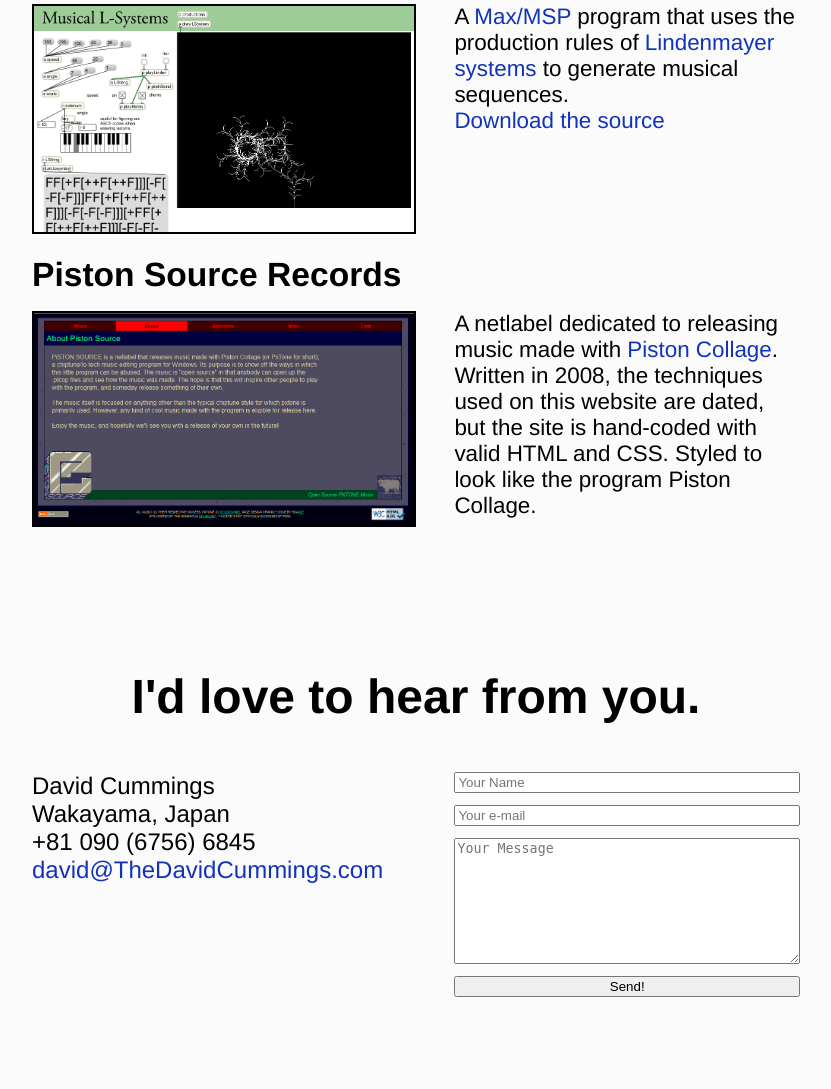
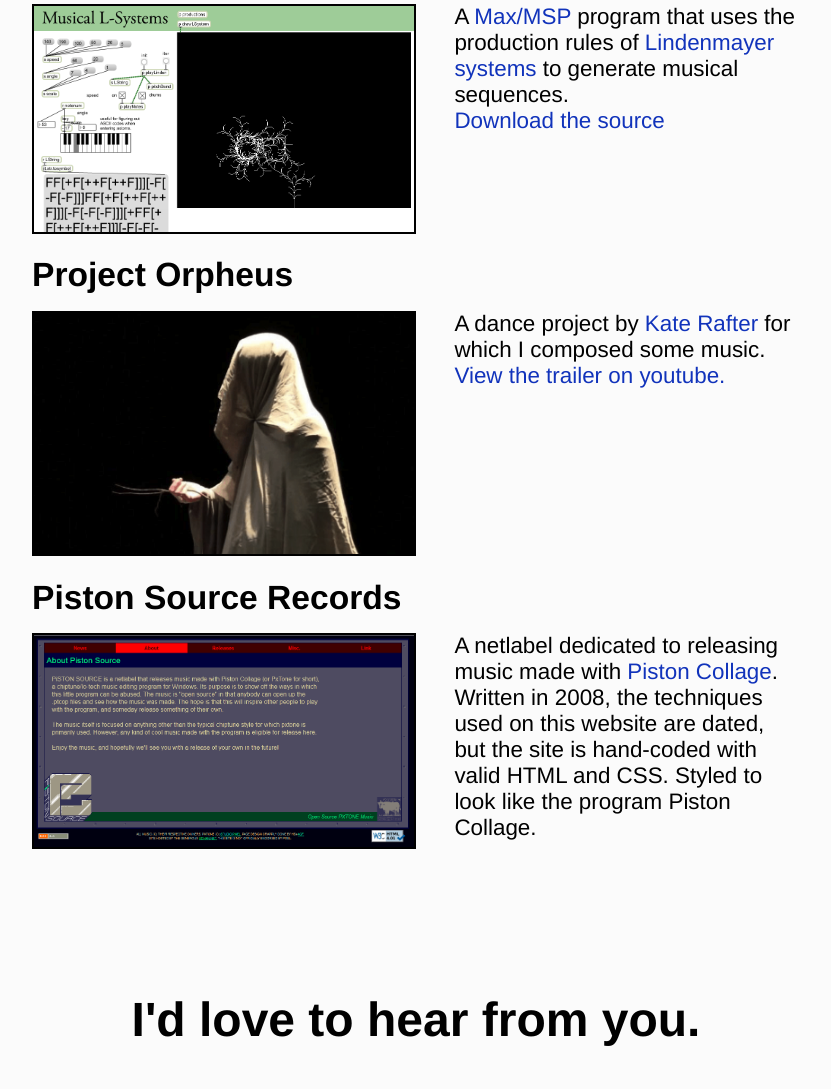
Before and after one commit to agargara/agargara-portfolio, a PHP site: page / in a window 1280 px wide. Shown: the part 2803-3892 px from the top of the page, without its empty margins (224-1055 px from the left). Before the commit the page ends 3800 px from the top, so only its background shows below. Run offline with PHP 8.4, Linux system fonts and the light colour scheme; data that the repository does not hold is empty; some libraries are stand-ins or nearby versions.

Commit message:
Added Project Orpheus to portfolio

```diff
--- a/index.php
+++ b/index.php
@@ -132,6 +132,17 @@
 	            	</li>
 	            	<li class="cf">
 	            		<h2>
+		            		<a href="http://www.katerafter.com/#!choreography/vstc1=project-orpheus">Project Orpheus</a>
+		            	</h2>
+		            	<a href="http://www.katerafter.com/#!choreography/vstc1=project-orpheus">
+		            		<img title="Project Orpheus" src="images/project-orpheus.png">
+		            	</a>
+	            		<div class="description">
+	            		A dance project by <a href="http://katerafter.com">Kate Rafter</a> for which I composed some music. <br><a href="http://www.youtube.com/watch?v=rCKMSLu6Wc4">View the trailer on youtube.</a>
+	            		</div>
+	            	</li>
+	            	<li class="cf">
+	            		<h2>
 		            		<a href="http://pistonsource.iiichan.net">
 		            			Piston Source Records
 		            		</a>
```
Also changed, not shown: images/originals/project-orpheus.png (added), images/project-orpheus.png (added).
